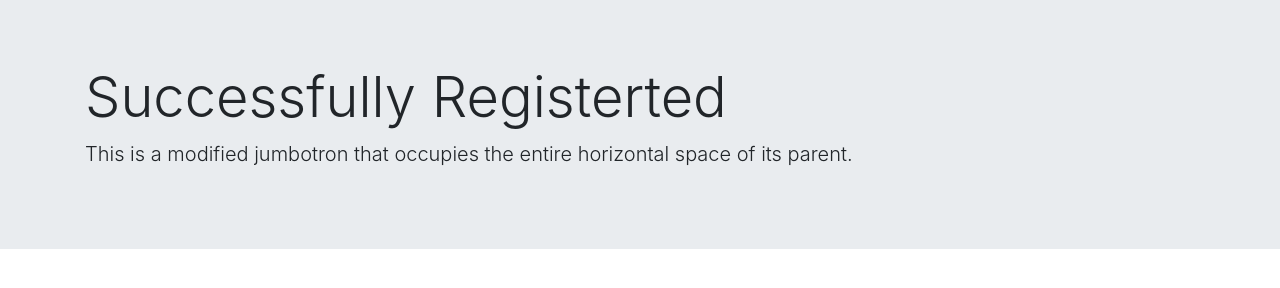
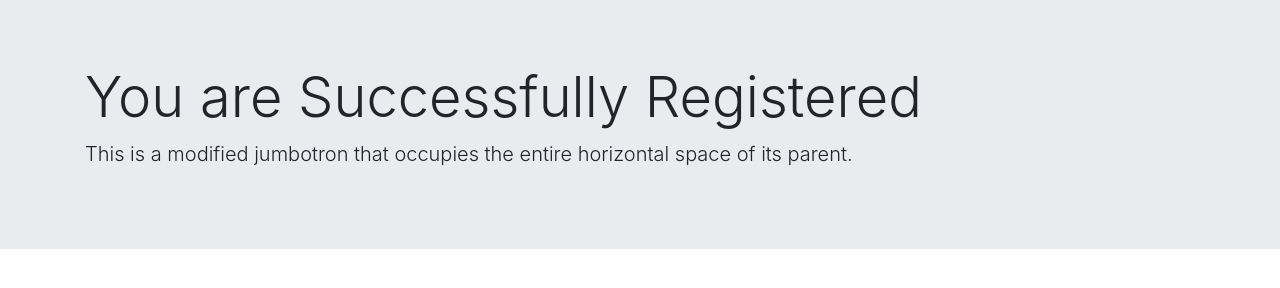
Before and after one commit to antirex/newsLetter_signup, a website: page success.html in a window 1280 px wide. Drawn offline with nearby package versions, Linux system fonts and the light colour scheme.

Commit message:
fix: typo

```diff
--- a/success.html
+++ b/success.html
@@ -35,7 +35,7 @@
 <body>
     <div class="jumbotron jumbotron-fluid">
         <div class="container">
-          <h1 class="display-4">Successfully Registerted</h1>
+          <h1 class="display-4">You are Successfully Registered</h1>
           <p class="lead">This is a modified jumbotron that occupies the entire horizontal space of its parent.</p>
         </div>
       </div>
```
